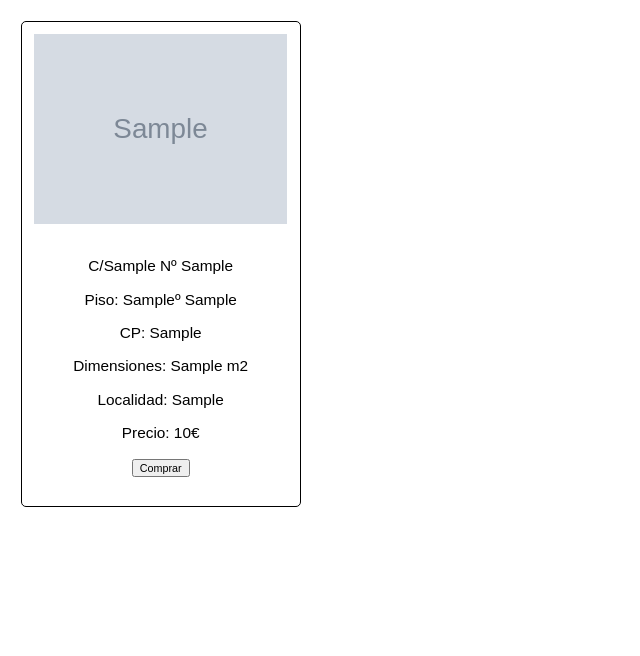
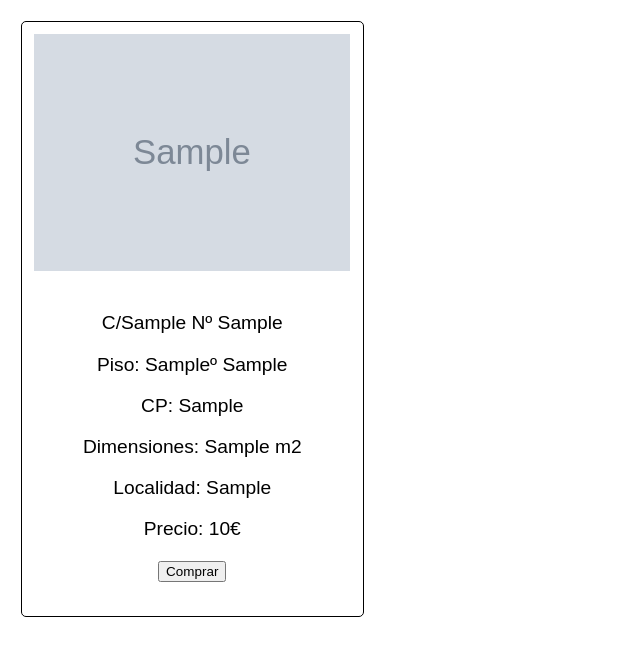
Before and after one commit to SergioSierraCepas/Idealisto, a PHP site: page /frontend/comprar.php in a window 1280 px wide. Shown: the top 656 px of the page, without its empty margins (0-640 px from the left). Run offline with PHP 8.4, Linux system fonts and the light colour scheme; tables that the repository leaves empty or names only in its code hold one stand-in row (values such as "Sample post"); grey boxes marked "Sample" are stand-in pictures; data that the repository does not hold is empty.

Commit message:
Update codigoCSS.css

```diff
--- a/codigoCSS.css
+++ b/codigoCSS.css
@@ -63,10 +63,10 @@ body {
 .pisos {
     position: relative;
     float: left;
-    width: 20%;
+    width: 25%;
     margin: 1%;
     padding: 1%;
-    font-size: 80%;
+    font-size: 100%;
     border: 1px solid black;
     border-radius: 5px;
     text-align: center;
```
